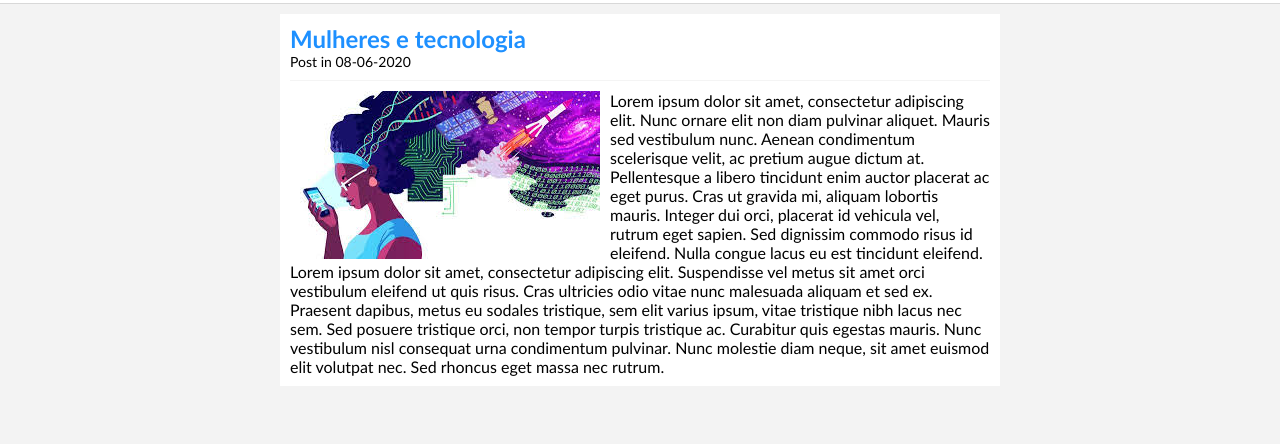
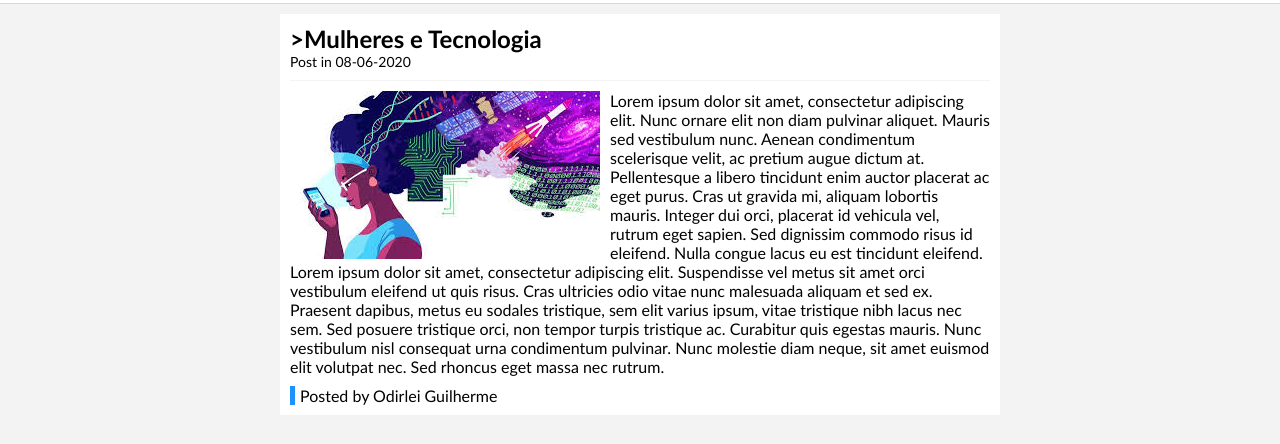
Before and after one commit to Odirlei/blog, a plain HTML site: page index.html in a window 1280 px wide. Shown: the part 42-486 px from the top of the page. Drawn offline with Linux system fonts and the light colour scheme.

Commit message:
add class posted_by

```diff
--- a/css/style.css
+++ b/css/style.css
@@ -62,6 +62,13 @@ padding: 10px;
 
 }
 
+.posted_by{
+    border-left: 5px solid #1e90ff;
+    padding-left:5px;
+    display:block;
+    margin-top: 10px;
+}
+
 /**Menu Formating**/
 
 a{
--- a/index.html
+++ b/index.html
@@ -23,7 +23,7 @@
 
     <div id="main_area">
         <div id="post">
-            <h2><span class ="blogtec">Mulheres e tecnologia</span></h2>
+            <h2>>Mulheres e Tecnologia</h2>
                 <span class="date_post">Post in 08-06-2020</span>
                     <img class="img_post" src="images/img1.jpg" alt="Woman and technology">
                         <p>Lorem ipsum dolor sit amet, consectetur adipiscing elit.
@@ -43,6 +43,7 @@
                             Nunc vestibulum nisl consequat urna condimentum pulvinar. Nunc molestie diam neque,
                             sit amet euismod elit volutpat nec. Sed rhoncus eget massa nec rutrum.
                         </p>
+                        <span class="posted_by">Posted by Odirlei Guilherme </span>
         </div>
     </div>
 
```
